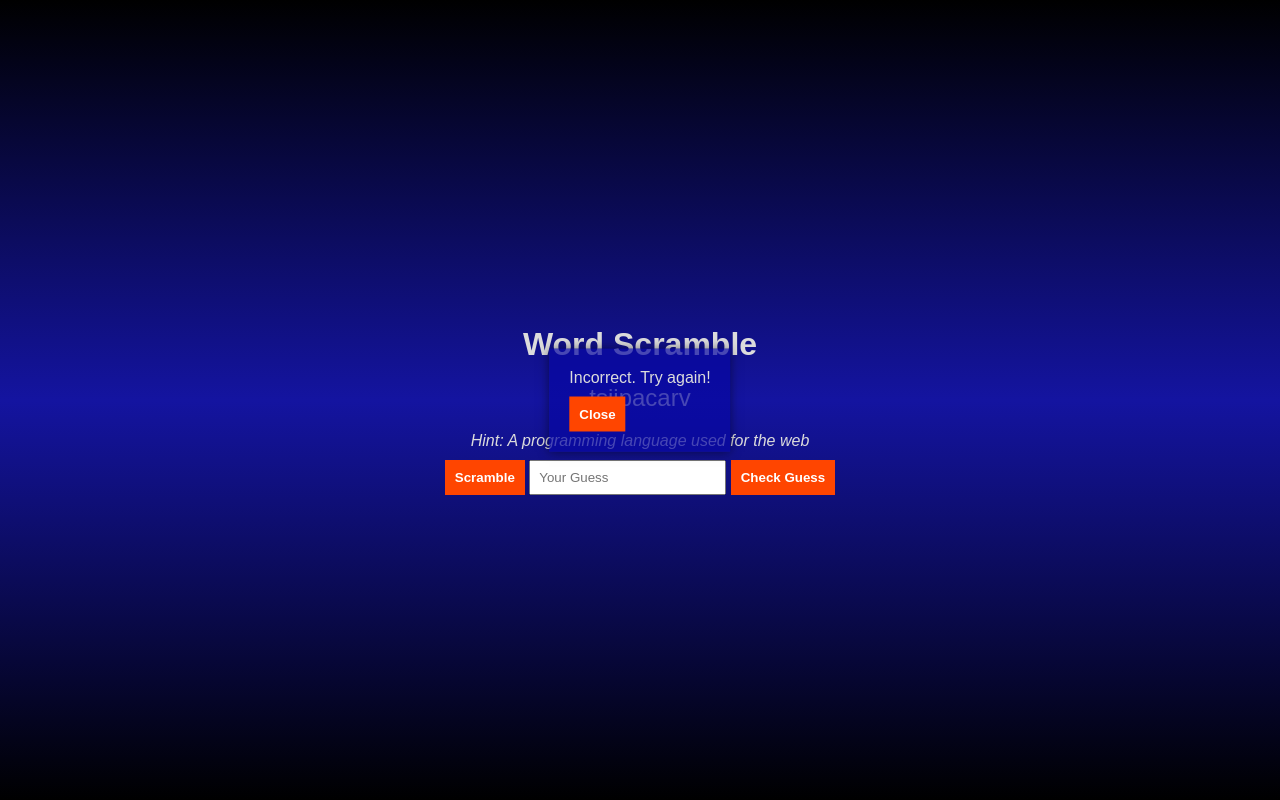
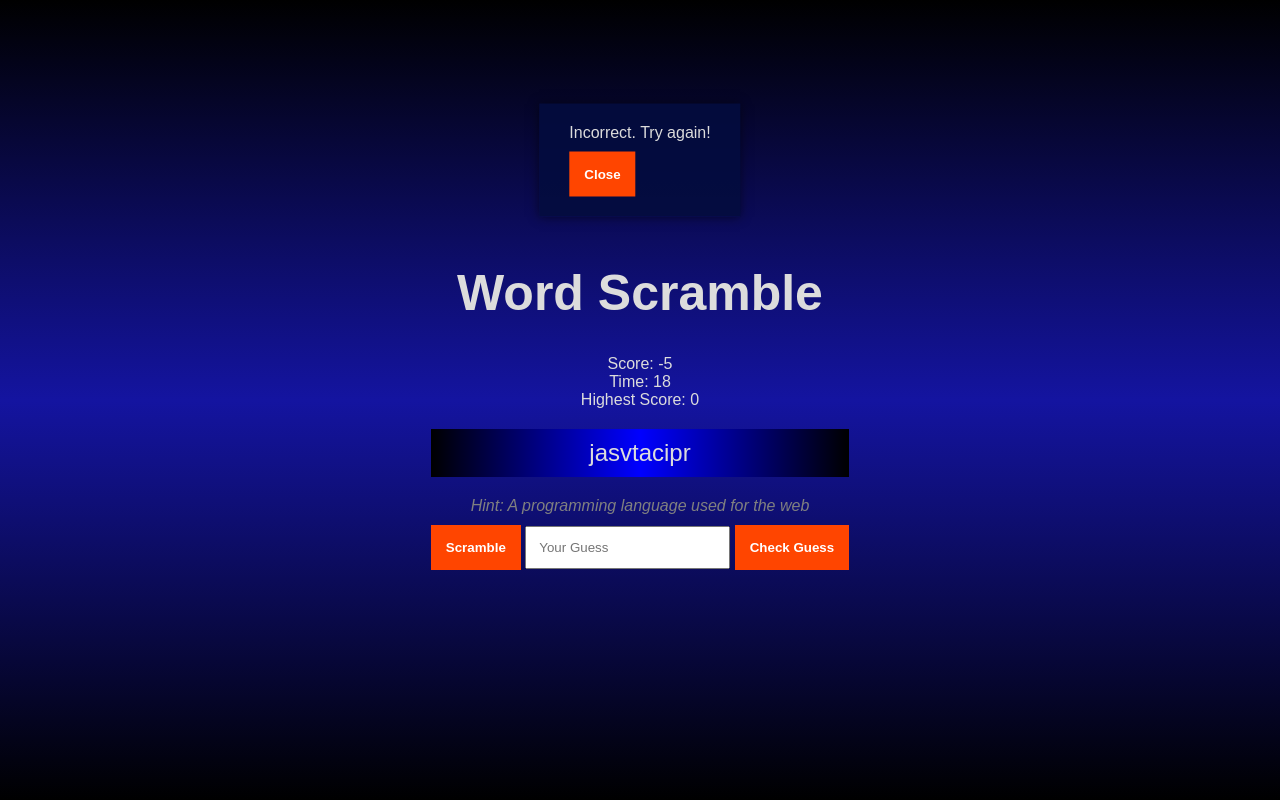
Before and after one commit to nathanielcobbinah/word-scramble, a plain HTML site: page index.html in a window 1280 px wide. Both pictures are taken after a click on the button "Check Guess". Drawn offline with Linux system fonts and the light colour scheme.

Commit message:
Adding more features to the game

```diff
--- a/index.html
+++ b/index.html
@@ -1,17 +1,20 @@
 <!DOCTYPE html>
 <html lang="en">
+
 <head>
     <meta charset="UTF-8">
     <meta name="viewport" content="width=device-width, initial-scale=1.0">
     <link rel="stylesheet" href="style.css">
     <title>Word Scramble Game</title>
 </head>
+
 <body>
-
-
 
     <div id="game-container">
         <h1>Word Scramble</h1>
+        <div id="score-container"></div>
+        <div id="timer-container"></div>
+        <div id="highest-score-container"></div>
         <div id="word-container"></div>
         <div id="hint-container"></div>
         <button onclick="scramble()">Scramble</button>
@@ -19,12 +22,12 @@
         <button onclick="checkGuess()">Check Guess</button>
     </div>
 
-
-<div id="popup">
-    <div id="popup-content"></div>
-    <button id="close-btn">Close</button>
-</div>
+    <div id="popup">
+        <div id="popup-content"></div>
+        <button id="close-btn">Close</button>
+    </div>
 
     <script src="script.js"></script>
 </body>
+
 </html>
--- a/script.js
+++ b/script.js
@@ -14,6 +14,8 @@ const words = [
 ];
 
 let currentWordIndex = 0;
+let score = 0;
+let timer;
 
 function scrambleWord(word) {
     return word.split('').sort(() => Math.random() - 0.5).join('');
@@ -22,20 +24,52 @@ function scrambleWord(word) {
 function displayWord() {
     const wordContainer = document.getElementById('word-container');
     const hintContainer = document.getElementById('hint-container');
+    const scoreContainer = document.getElementById('score-container');
+    const timerContainer = document.getElementById("timer-container");
+    const highestScoreContainer = document.getElementById('highest-score-container');
+
 
     const currentWord = words[currentWordIndex];
     const scrambledWord = scrambleWord(currentWord.word);
-
+    scoreContainer.textContent = `Score: ${score}`;
     wordContainer.textContent = scrambledWord;
     hintContainer.textContent = `Hint: ${currentWord.hint}`;
+    highestScoreContainer.textContent = `Highest Score: ${getHighestScore()}`;
+
+    let timeLimit = 20; // in seconds
+    timerContainer.textContent = `Time: ${timeLimit}`;
+
+    // Start the timer countdown
+    timer = setInterval(function () {
+        timeLimit--;
+        timerContainer.textContent = `Time: ${timeLimit}`;
+
+        // Check if time is up
+        if (timeLimit <= 0) {
+            clearInterval(timer);
+            showPopup('Time is up! Try the next word.');
+            score -= 5; // Deduct points for running out of time
+            displayWord(); // Move to the next word
+        }
+    }, 1000);
+
 }
 
 function scramble() {
+    clearInterval(timer);
     currentWordIndex = (currentWordIndex + 1) % words.length;
     displayWord();
 }
 displayWord();
 
+    function getHighestScore() {
+        return localStorage.getItem('highestScore') || 0;
+    }
+
+    // Function to set the highest score in local storage
+    function setHighestScore(newScore) {
+        localStorage.setItem('highestScore', newScore);
+    }
 
 function showPopup(message) {
     const popup = document.getElementById('popup');
@@ -58,8 +92,18 @@ function checkGuess() {
     const currentWord = words[currentWordIndex].word;
 
     if (userGuess === currentWord) {
+        clearInterval(timer); // Clear the timer for the correct guess
         showPopup('Correct! Well done.');
+        score += 10;
+
+        if (score > getHighestScore()) {
+            setHighestScore(score);
+        }
+
     } else {
         showPopup('Incorrect. Try again!');
+        score -= 5;
     }
+
+    displayWord(); // Display the next word after checking the guess
 }
--- a/style.css
+++ b/style.css
@@ -9,26 +9,33 @@ body {
     background: linear-gradient(black, rgb(20, 20, 160), black);
     color: gainsboro;
 }
+h1 {
+    font-size: 50px;
+}
 #game-container {
     text-align: center;
 }
 #word-container {
     font-size: 24px;
     margin: 20px 0;
+    background: linear-gradient(to right, black, blue, black);
+    padding: 10px;
+    width: auto;
 }
 #hint-container {
     font-style: italic;
     margin: 10px 0;
+    color: gray;
 }
 button {
-    padding: 10px;
+    padding: 15px;
     background-color: orangered;
     color: white;
     font-weight: bold;
     border: none;
 }
 input {
-    padding: 8px;
+    padding: 12px;
     outline: none;
 }
 
@@ -37,11 +44,11 @@ input {
 #popup {
     display: none;
     position: fixed;
-    top: 50%;
+    top: 20%;
     left: 50%;
     transform: translate(-50%, -50%);
-    padding: 20px;
-    background-color: rgb(8, 8, 163, 0.7);
+    padding: 20px 30px;
+    background-color: rgba(4, 13, 63, 0.9);
     box-shadow: 0 0 10px rgba(0, 0, 0, 0.5);
     z-index: 1000;
 }
```
Also changed, not shown: tips.txt (added).
